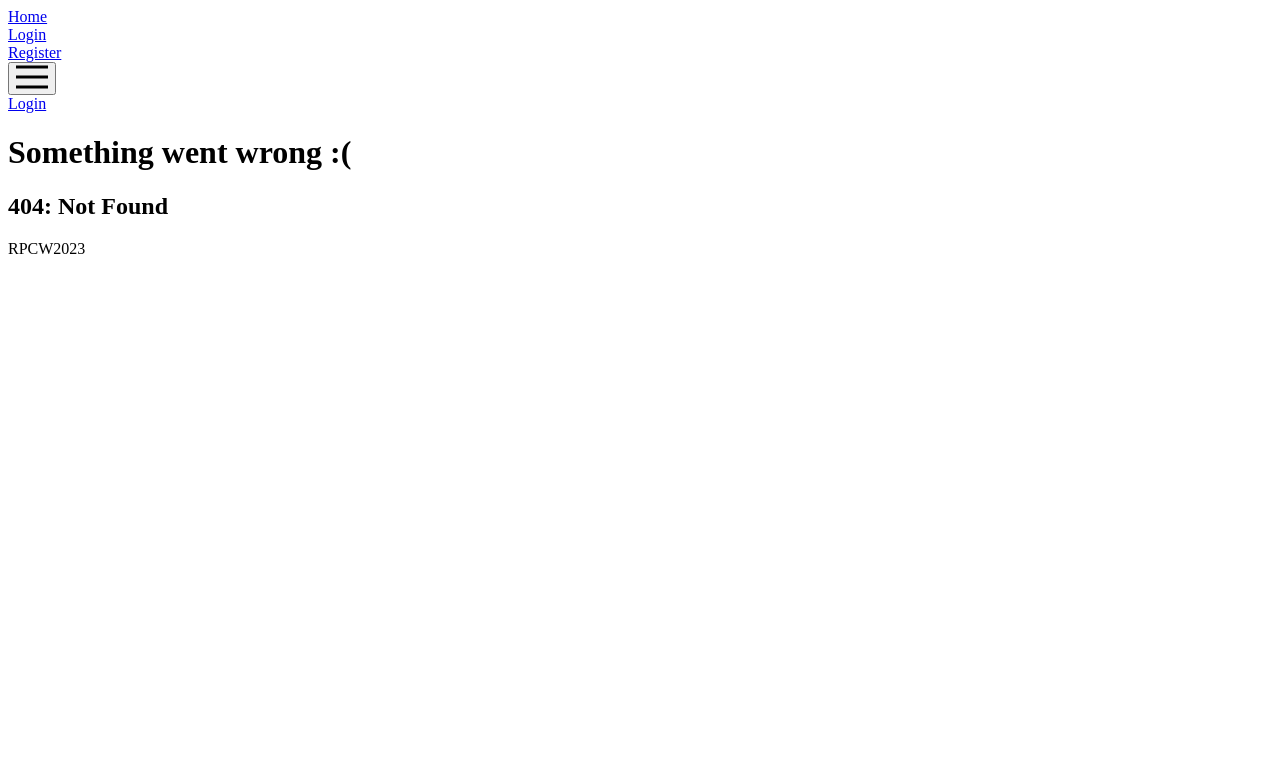
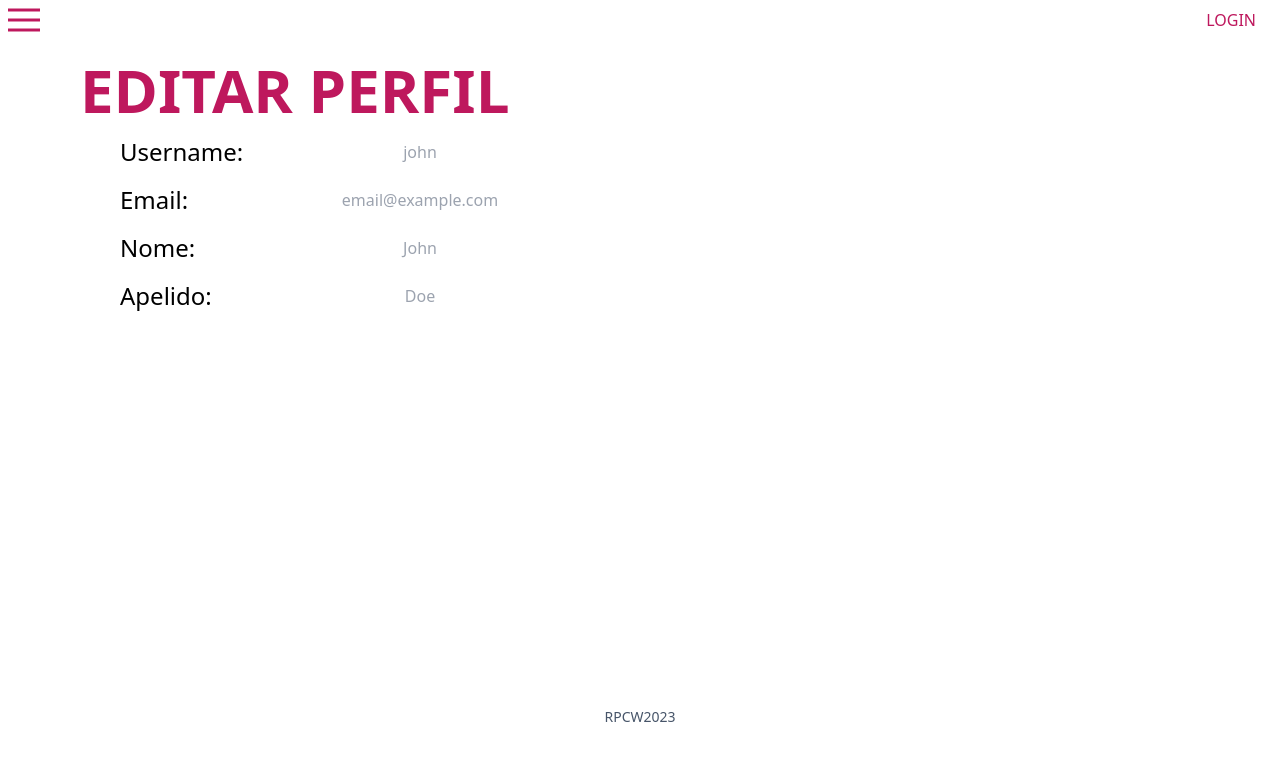
Before and after one commit to franl08/themis, a SvelteKit app: page /user/edit/john in a window 1280 px wide. Before the commit this address had no page. Shown: the top 760 px of the page. Built offline with nearby package versions, Linux system fonts and the light colour scheme.

Commit message:
started edit profile

```diff
--- /dev/null
+++ b/src/routes/user/edit/[id]/+page.js
@@ -0,0 +1,23 @@
+import { error } from '@sveltejs/kit';
+
+/** @type {import('../[id]/$types').PageLoad} */
+export async function load({ params }) {
+	const { id } = params;
+
+	// get user from DB
+
+	const user = {
+		username: id,
+		name: 'John Doe',
+		email: 'email@example.com',
+		likes: 0,
+		added: 0,
+		edited: 0,
+		saved: 0,
+		registeredOn: new Date()
+	};
+
+	return user;
+
+	// return error(404, 'message');
+}
--- /dev/null
+++ b/src/routes/user/edit/[id]/+page.svelte
@@ -0,0 +1,64 @@
+<script>
+	// @ts-nocheck
+
+	import Button from '$lib/Button.svelte';
+	import '../../../../app.css';
+	/** @type {import('./$types').PageData} */
+	export let data;
+	/** @type String */
+	export let username = '';
+</script>
+
+<div class="flex flex-col mt-5 ml-20">
+	<h1 class="flex text-6xl text-pink-700 uppercase font-bold">Editar Perfil</h1>
+	<div class="flex-col ml-10 mt-4">
+		<form>
+			<div class="flex flex-row">
+				<div class="flex flex-col w-40">
+					<label for="name" class="flex text-2xl dark:text-white">Username: </label>
+				</div>
+				<input
+					type="text"
+					class="ml-5 rounded-md text-center w-60 overflow-hidden"
+					name="username"
+					placeholder={data.username}
+					readonly
+				/>
+			</div>
+			<div class="flex flex-row mt-4">
+				<div class="flex flex-col w-40">
+					<label for="email" class="flex text-2xl dark:text-white">Email: </label>
+				</div>
+				<input
+					type="email"
+					class="ml-5 rounded-md text-center w-60 overflow-hidden"
+					name="email"
+					placeholder={data.email}
+					readonly
+				/>
+			</div>
+			<div class="flex flex-row mt-4">
+				<div class="flex flex-col w-40">
+					<label for="nome" class="flex text-2xl dark:text-white">Nome: </label>
+				</div>
+				<input
+					type="text"
+					class="ml-5 rounded-md text-center w-60 overflow-hidden"
+					name="name"
+					placeholder={data.name.split(' ')[0]}
+				/>
+			</div>
+			<div class="flex flex-row mt-4">
+				<div class="flex flex-col w-40">
+					<label for="apelido" class="flex text-2xl dark:text-white">Apelido: </label>
+				</div>
+				<input
+					type="text"
+					class="ml-5 rounded-md text-center w-60 overflow-hidden"
+					name="surname"
+					placeholder={data.name.split(' ')[1]}
+				/>
+			</div>
+		</form>
+	</div>
+</div>
```
Also changed, not shown: src/routes/user/comments/[id]/+page.js (added), src/routes/user/comments/[id]/+page.svelte (added), src/routes/user/likes/[id]/+page.js (added), src/routes/user/likes/[id]/+page.svelte (added), src/routes/user/saved/[id]/+page.js (added), src/routes/user/saved/[id]/+page.svelte (added).
